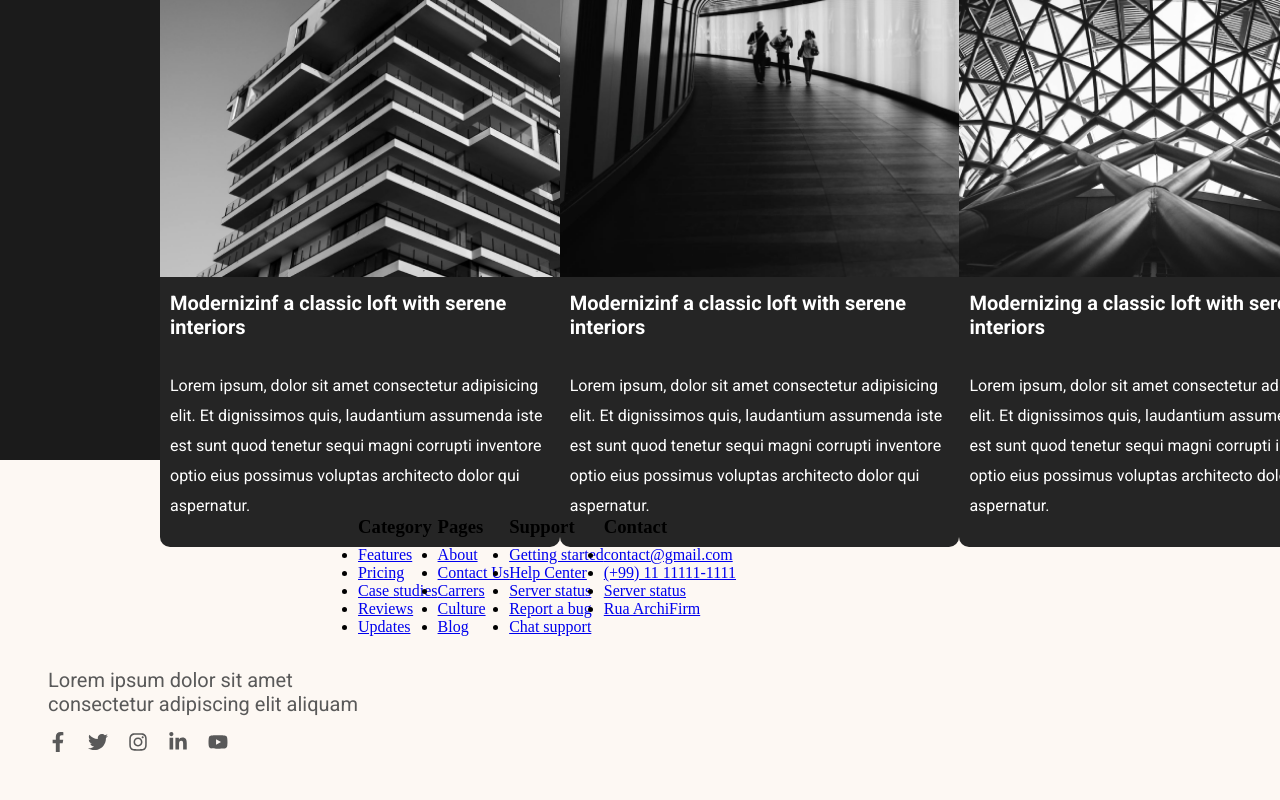
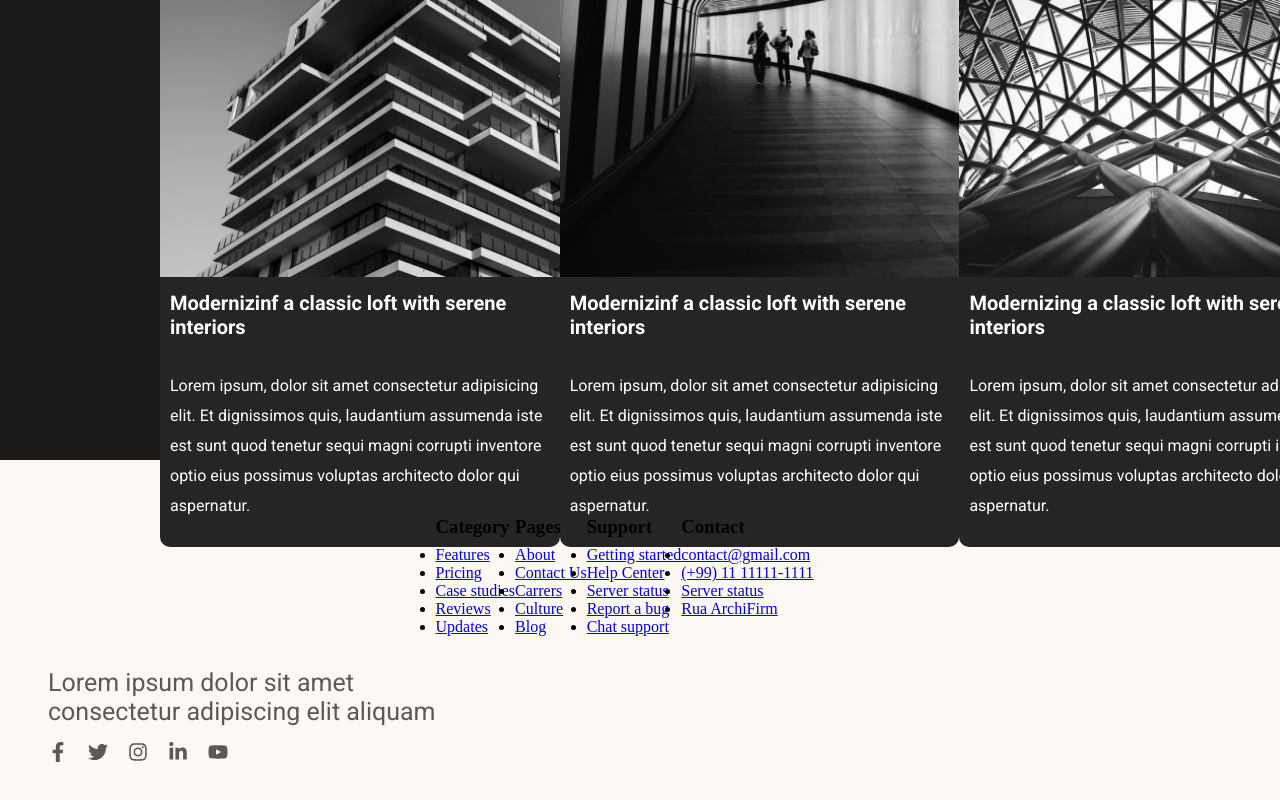
Before and after one commit to gabrieljcoutinho/Projeto-Archi-Firm, a React (Create React App) app: page / in a window 1280 px wide. Shown: the part 4336-5136 px from the top of the page. Built offline with nearby package versions, Linux system fonts and the light colour scheme.

Commit message:
estilo amnho

```diff
--- a/src/Css/Footer.css
+++ b/src/Css/Footer.css
@@ -16,7 +16,7 @@
 .paragrafoFooter {
     color: #595959;
     font-family: 'Roboto';
-    font-size: 20px;
+    font-size: 25px;
 }
 
 .listaItemRedesSociais {
```
